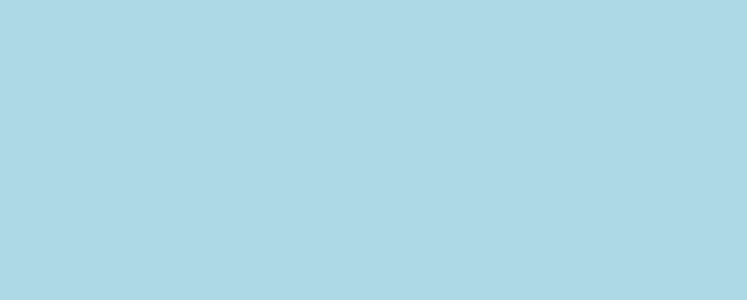
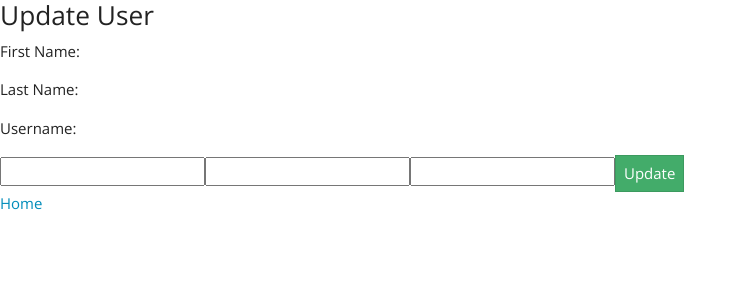
Before and after one commit to amarjitbhuee/Budgeteer, a React (Create React App) app in the folder client-react/: page /edituser/1 in a window 1280 px wide. Shown: the top 300 px of the page, without its empty margins (0-747 px from the left). Built offline with nearby package versions, Linux system fonts and the light colour scheme; no server answers.

Commit message:
added user routes

```diff
--- a/client-react/src/App.js
+++ b/client-react/src/App.js
@@ -1,20 +1,21 @@
 import React from "react";
-import Transaction from './components/Transaction';
-// import User from './components/User';
+// import Transaction from './components/Transaction';
+import User from './components/User';
 import "./App.css";
 //Jeff imported Update from screens
 import History from "./screens/History";
 import {BrowserRouter as Router, Switch, Route} from 'react-router-dom';
-import Edit from "./screens/Edit";
+// import Edit from "./screens/Edit";
+import EditUser from "./screens/EditUser";
 
 function App() {
   return (
     <Router>
       <div className="App">
         <Switch>
-          <Route path="/" exact component={ Transaction } />
+          <Route path="/" exact component={ User } />
           <Route path="/history"  component={ History } />
-          <Route path="/edit/:transactionid" component={ Edit } />
+          <Route path="/edituser/:userid" component={ EditUser } />
         </Switch>
       </div>
     </Router>
--- a/client-react/src/components/User.js
+++ b/client-react/src/components/User.js
@@ -1,6 +1,7 @@
 import React from "react";
 import axios from "axios";
 import '../user.min.css';
+import { Link } from 'react-router-dom';
 
 class User extends React.Component {
   constructor(props) {
@@ -16,20 +17,9 @@ class User extends React.Component {
   };
 
   getData = () => {
-    // Java Spring Boot uses port 8080
-    //let url = "http://localhost:8080/tasks";
-
-    // C# dotnetcore uses port 5000
-    //let url = "http://localhost:5000/projects";
-
     // Express uses port 3001 (react uses 3000)
     let url = "http://localhost:3001/users";
     axios.get(url).then(response => this.setState({ users: response.data }));
-  };
-
-  getTheData = (userid) => {
-    let url = "http://localhost:3001/users/" + userid;
-    axios.get(url).then(response => this.setState({ user: response.data }));
   };
 
   addUser = () => {
@@ -49,27 +39,10 @@ class User extends React.Component {
       });
   };
 
-  updateUser = (userid) => {
-    let url = "http://localhost:3001/users/" + userid;
-    axios.put(url, {
-      firstname: this.firstname.current.value,
-      lastname: this.lastname.date,
-      username: this.username.current.value,
-    })
-      .then(response => {
-        // refresh the data
-        this.getData();
-        // empty the input
-        this.firstname.current.value = ""
-        this.lastname.current.value = ""
-        this.username.current.value = ""
-      });
-  };
-
-  deleteTransaction = (userid) => {
+  deleteUser = (userid) => {
     let url = "http://localhost:3001/users/" + userid;
     axios.delete(url)
-      .then(response => this.getData())
+      .then(response => this.getData());
   };
 
   render() {
@@ -85,7 +58,7 @@ class User extends React.Component {
           {this.state.users.map(p => (
             <li key={p.userid}>
               {p.firstname} | { p.lastname} | { p.username}
-              <button type="button" className="btn btn-success" onClick={() => this.updateUser(p.userid)}>Update</button>
+              <Link to={`/edituser/${p.userid}`}><button type="button" className="btn btn-success">Edit</button></Link>
               <button type="button" className="btn btn-danger" onClick={() => this.deleteUser(p.userid)}>Delete</button>
             </li>
           ))}
--- a/client-react/src/screens/Edit.js
+++ b/client-react/src/screens/Edit.js
@@ -39,9 +39,6 @@ class Edit extends React.Component {
     .then(response => this.setState({ transactions: response.data }))
  };
 
-
-  //Jeff: ***Will this still be needed once we change from update to edit?
-  //Jeff: ***May have to to move to edit screen
   //Jeff: Moved from transaction.js
   updateTransaction = () => {
     let id = this.props.match.params.transactionid
--- /dev/null
+++ b/client-react/src/screens/EditUser.js
@@ -0,0 +1,64 @@
+import React from "react";
+import '../user.min.css';
+import axios from "axios";
+import { Link } from 'react-router-dom';
+
+class EditUser extends React.Component {
+    constructor(props) {
+        super(props);
+
+        this.state = {
+            users: []
+        };
+        this.firstname = React.createRef();
+        this.lastname = React.createRef();
+        this.username = React.createRef();
+    }
+
+    //AJ renamed to getUser to try to get user based on its id
+    componentDidMount() {
+        this.getUser();
+    };
+
+    getUser = () => {
+        //AJ: Url connects properly without out manually inputing the transaction id
+        let id = this.props.match.params.userid;
+        let url = "http://localhost:3001/users/edituser/" + id;
+        axios.get(url)
+            .then(response => this.setState({ users: response.data }))
+    };
+
+    updateUser = () => {
+        let id = this.props.match.params.userid
+        let url = "http://localhost:3001/users/edituser/" + id;
+        axios.put(url, {
+            firstname: this.firstname.current.value,
+            lastname: this.lastname.current.value,
+            username: this.username.current.value,
+        })
+            .then(response => {
+                // refresh the data
+                this.getUser();
+            })
+            .catch(err => console.log(err));
+    };
+
+    render() {
+        return (
+            <div>
+                <h3>Update User</h3>
+                <p>First Name: {this.state.users.firstname}</p>
+                <p>Last Name: {this.state.users.lastname} </p>
+                <p>Username: {this.state.users.username}</p>
+                <input ref={this.firstname} id="firstname" defaultValue={this.state.users.firstname} />
+                <input ref={this.lastname} id="lastname" defaultValue={this.state.users.lastname} />
+                <input ref={this.username} id="username" defaultValue={this.state.users.username} />
+                <button type="button" className="btn btn-success" onClick={() => this.updateUser(this.userid)}>Update</button>
+                <br />
+                <Link to={`/`}>Home</Link><br />
+            </div>
+        );
+    }
+}
+
+export default EditUser;
```
Also changed, not shown: 2 other files (tests, documents, lock files or other folders).
